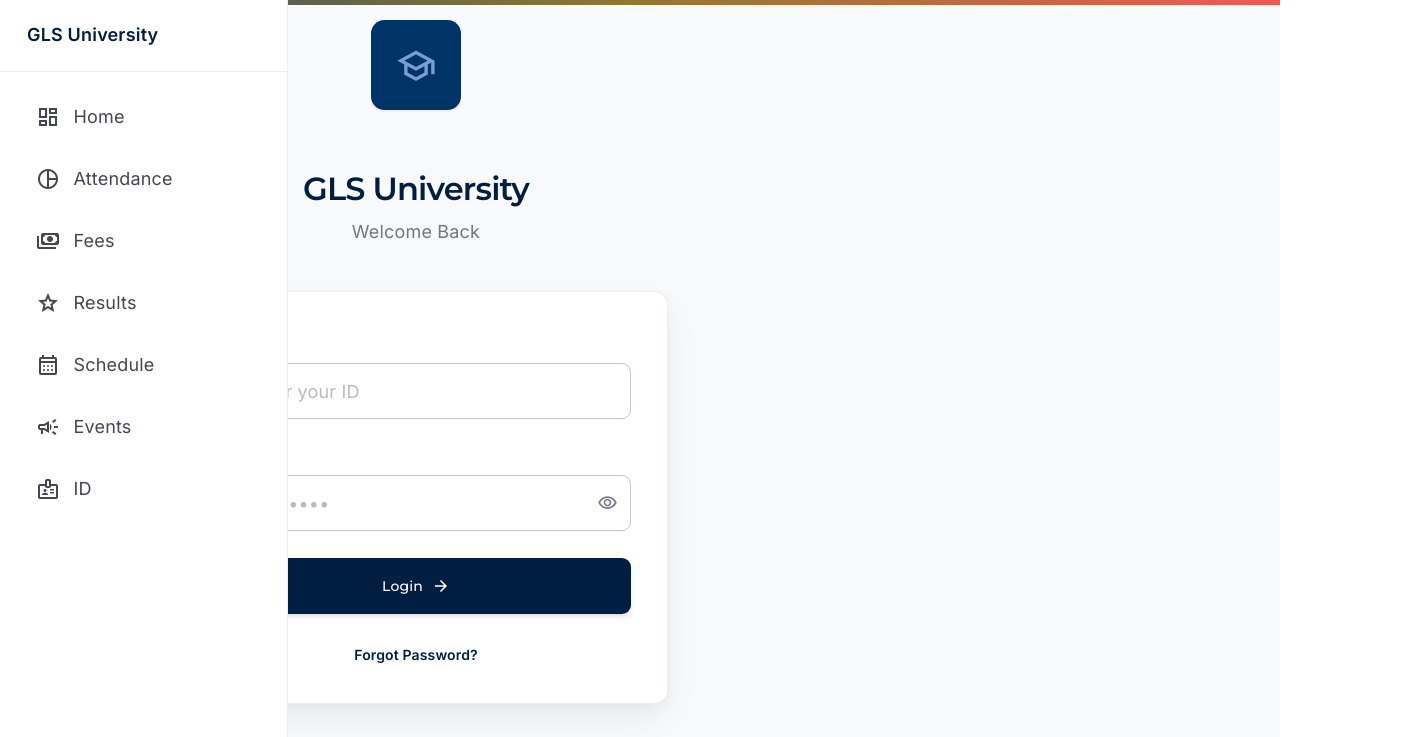
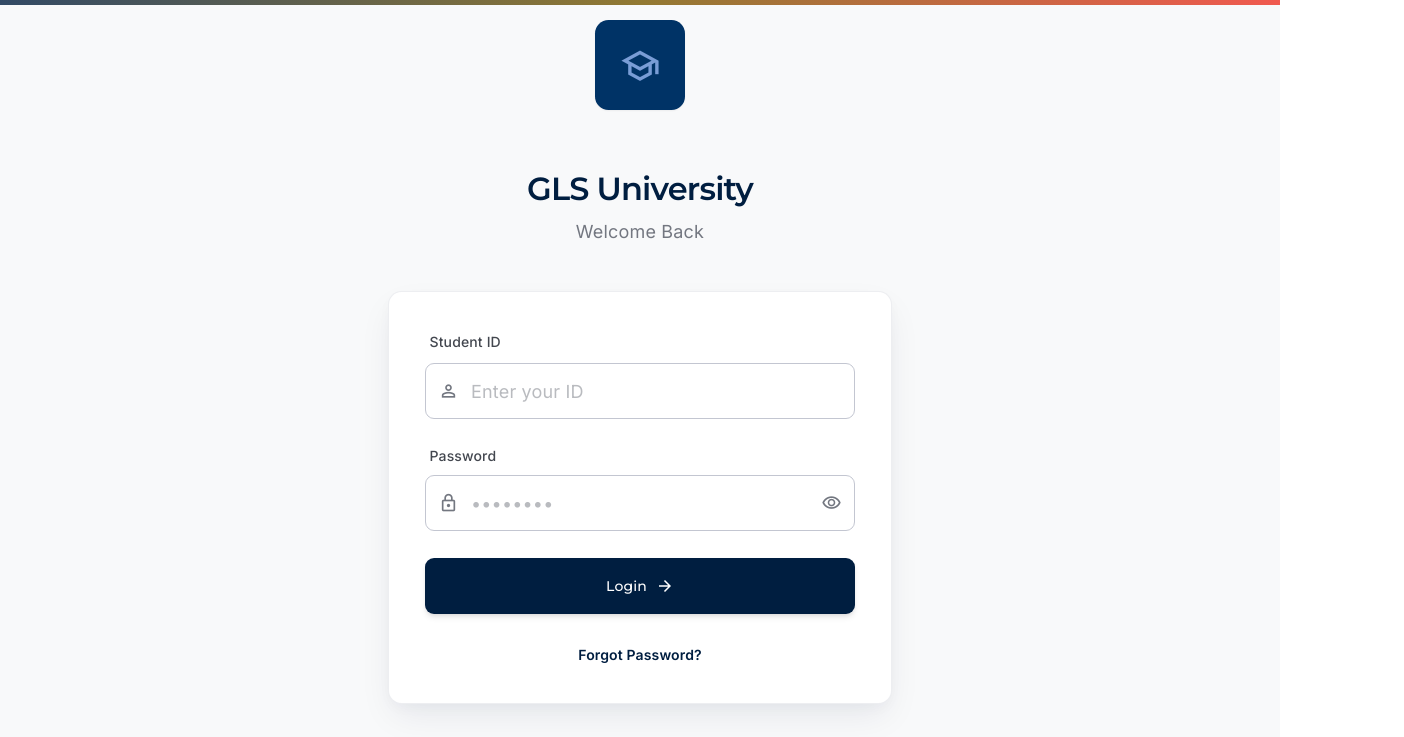
Before and after one commit to Tirthvaghela/GlsUni_mob_prototype, a website built with Vite: page index.html in a window 1280 px wide. Shown: the top 737 px of the page, 1404 px wide, since content can reach past the window. Built offline with nearby package versions, Linux system fonts and the light colour scheme.

Commit message:
Remove sidebar from login page

```diff
--- a/index.html
+++ b/index.html
@@ -121,47 +121,8 @@
   </head>
 <body class="font-body-md text-on-surface flex min-h-screen flex-col items-center justify-center p-container-padding">
 
-  <!-- Sidebar -->
-  <aside id="sidebar" class="w-64 fixed inset-y-0 left-0 z-50 bg-surface-container-lowest border-r border-surface-container flex flex-col transform -translate-x-full lg:translate-x-0 transition-transform duration-300">
-    <div class="h-16 flex items-center justify-between px-6 border-b border-surface-container">
-      <span class="font-headline-sm text-primary font-bold">GLS University</span>
-      <button class="lg:hidden p-2 -mr-2 rounded-full hover:bg-surface-container-high transition-colors" onclick="document.getElementById('sidebar').classList.add('-translate-x-full')">
-        <span class="material-symbols-outlined text-primary">close</span>
-      </button>
-    </div>
-    <nav class="flex-1 py-4 flex flex-col gap-2 px-4 overflow-y-auto">
-      <a href="dashboard.html" class="flex items-center gap-3 px-4 py-3 text-on-surface-variant hover:bg-surface-container hover:text-primary rounded-lg transition-colors">
-        <span class="material-symbols-outlined">dashboard</span>
-        <span class="font-label-md">Home</span>
-      </a>
-      <a href="attendance_tracker.html" class="flex items-center gap-3 px-4 py-3 text-on-surface-variant hover:bg-surface-container hover:text-primary rounded-lg transition-colors">
-        <span class="material-symbols-outlined">pie_chart</span>
-        <span class="font-label-md">Attendance</span>
-      </a>
-      <a href="fee_payments.html" class="flex items-center gap-3 px-4 py-3 text-on-surface-variant hover:bg-surface-container hover:text-primary rounded-lg transition-colors">
-        <span class="material-symbols-outlined">payments</span>
-        <span class="font-label-md">Fees</span>
-      </a>
-      <a href="academic_results.html" class="flex items-center gap-3 px-4 py-3 text-on-surface-variant hover:bg-surface-container hover:text-primary rounded-lg transition-colors">
-        <span class="material-symbols-outlined">grade</span>
-        <span class="font-label-md">Results</span>
-      </a>
-      <a href="exam_schedule.html" class="flex items-center gap-3 px-4 py-3 text-on-surface-variant hover:bg-surface-container hover:text-primary rounded-lg transition-colors">
-        <span class="material-symbols-outlined">calendar_month</span>
-        <span class="font-label-md">Schedule</span>
-      </a>
-      <a href="campus_events.html" class="flex items-center gap-3 px-4 py-3 text-on-surface-variant hover:bg-surface-container hover:text-primary rounded-lg transition-colors">
-        <span class="material-symbols-outlined">campaign</span>
-        <span class="font-label-md">Events</span>
-      </a>
-      <a href="digital_student_id.html" class="flex items-center gap-3 px-4 py-3 text-on-surface-variant hover:bg-surface-container hover:text-primary rounded-lg transition-colors">
-        <span class="material-symbols-outlined">badge</span>
-        <span class="font-label-md">ID</span>
-      </a>
-    </nav>
-  </aside>
-  <!-- Main content wrapper -->
-  <div class="flex-1 lg:ml-64 flex flex-col min-h-screen w-full relative overflow-x-hidden">
+
+
 
 <!-- Top Navigation Anchor (Suppressed per "The Destination Rule" for Transactional Pages) -->
 <!-- We proceed with the Canvas centered layout -->
@@ -259,5 +220,4 @@
             }, 1500);
         });
     </script>
-  </div>
-</body></html>
+  </body></html>
```
